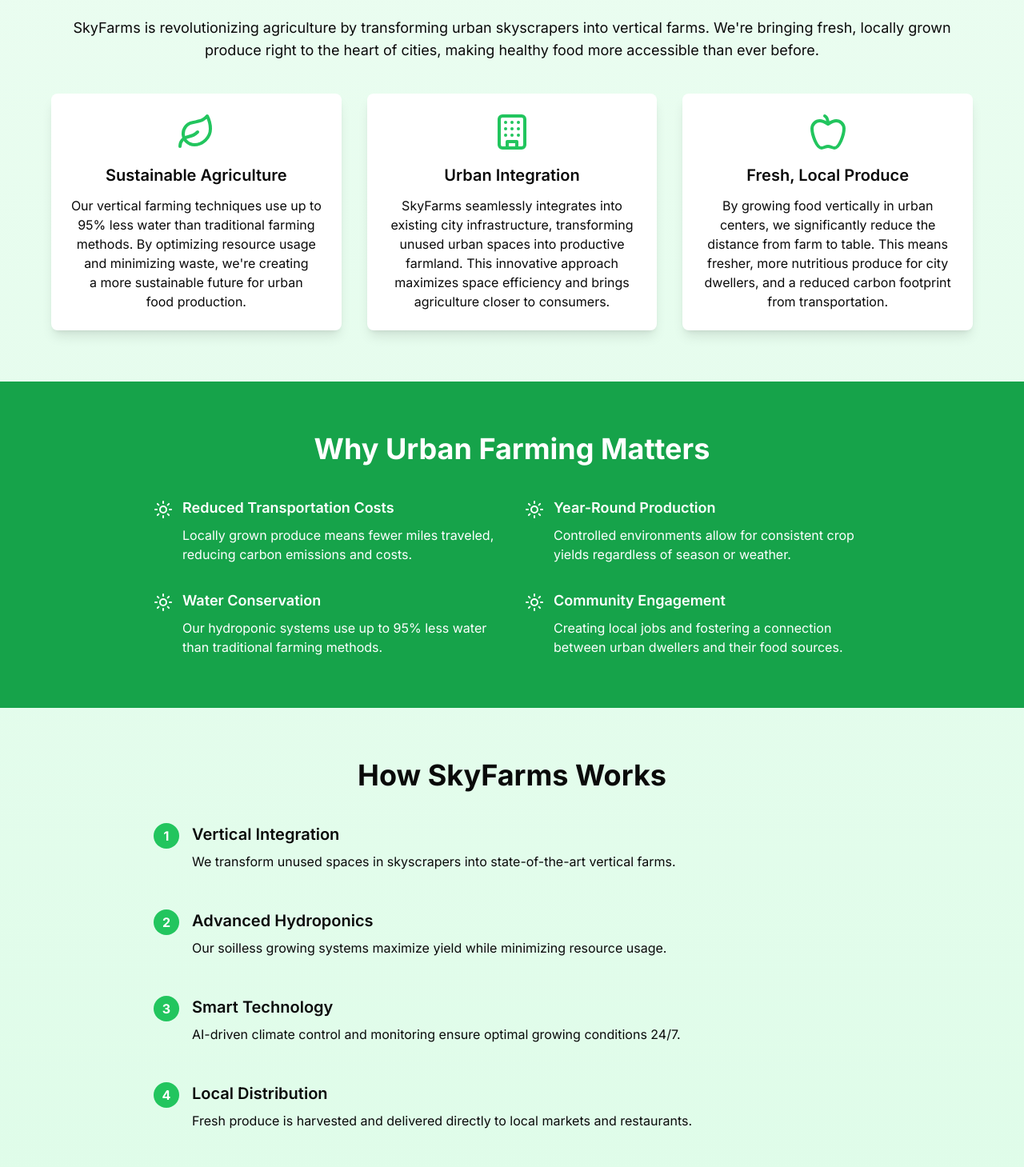
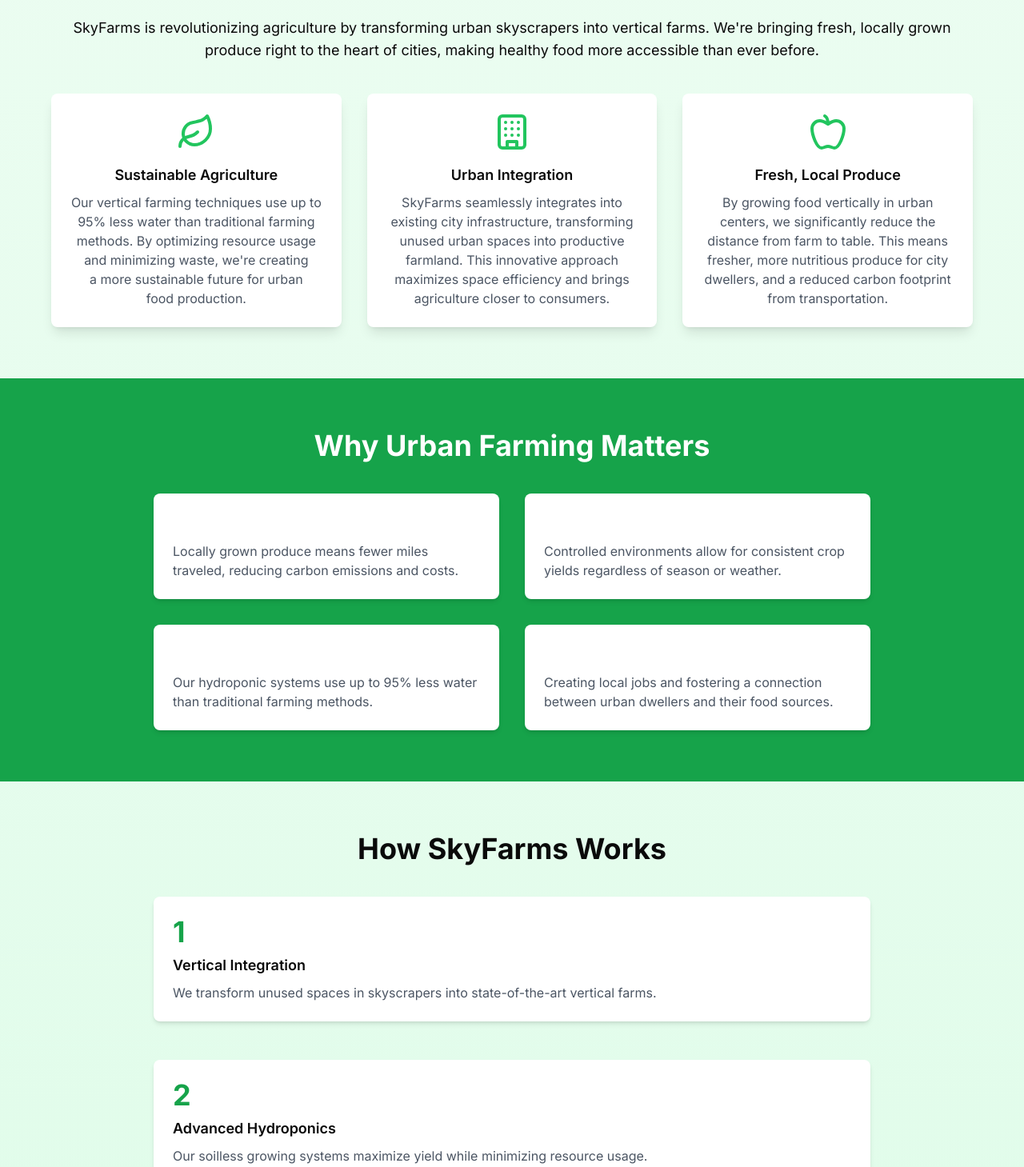
Before and after one commit to amouromar/skyfarms, a Next.js app: page / in a window 1280 px wide. Shown: the part 907-2366 px from the top of the page at 80% size. Built offline with nearby package versions, Linux system fonts and the light colour scheme.

Commit message:
fixed unscaped error

```diff
--- a/src/app/page.tsx
+++ b/src/app/page.tsx
@@ -122,8 +122,8 @@
           </h2>
           <p className="text-base sm:text-lg mb-10">
             SkyFarms is revolutionizing agriculture by transforming urban
-            skyscrapers into vertical farms. We're bringing fresh, locally grown
-            produce right to the heart of cities, making healthy food more
+            skyscrapers into vertical farms. We&apos;re bringing fresh, locally
+            grown produce right to the heart of cities, making healthy food more
             accessible than ever before.
           </p>
           <div className="grid grid-cols-1 sm:grid-cols-2 md:grid-cols-3 gap-8">
@@ -231,56 +231,46 @@
         </div>
       </section>
 
-      {/* Contact Form Modal */}
+      {/* Contact Form Dialog */}
       <Dialog open={isContactFormOpen} onOpenChange={closeContactForm}>
         <DialogContent>
           <DialogHeader>
             <DialogTitle>Contact Us</DialogTitle>
-            {!submitted && !loading && (
             <DialogDescription>
-                Have questions or want to get involved? Fill out the form below,
-                and we’ll get back to you soon!
+              Fill out the form below to get in touch with us.
             </DialogDescription>
-            )}
           </DialogHeader>
-          {!submitted ? (
           <form onSubmit={handleSubmit}>
-              <div className="mb-4">
             <Input
-                  type="text"
+              required
               placeholder="Your Name"
               value={name}
               onChange={(e) => setName(e.target.value)}
+              className="mb-4"
+            />
+            <Input
               required
-                />
-              </div>
-              <div className="mb-4">
-                <Input
               type="email"
               placeholder="Your Email"
               value={email}
               onChange={(e) => setEmail(e.target.value)}
+              className="mb-4"
+            />
+            <Textarea
               required
-                />
-              </div>
-              <div className="mb-4">
-                <Textarea
               placeholder="Your Message"
               value={message}
               onChange={(e) => setMessage(e.target.value)}
-                  required
+              className="mb-4"
             />
-              </div>
             <Button type="submit" disabled={loading} className="w-full">
               {loading ? "Sending..." : "Send Message"}
             </Button>
           </form>
-          ) : (
-            <div className="text-center">
-              <p className="text-lg">
-                Thank you for reaching out! We’ll get back to you soon.
+          {submitted && (
+            <p className="mt-4 text-green-400">
+              Your message has been sent! We&apos;ll get back to you shortly.
             </p>
-            </div>
           )}
         </DialogContent>
       </Dialog>
@@ -288,51 +278,47 @@
   );
 }
 
-function FeatureCard({ icon, title, description }) {
-  return (
-    <motion.div
-      whileHover={{ scale: 1.05 }}
-      className="bg-white p-6 rounded-lg shadow-lg"
-    >
+const FeatureCard = ({
+  icon,
+  title,
+  description,
+}: {
+  icon: React.ReactNode;
+  title: string;
+  description: string;
+}) => (
+  <div className="bg-white rounded-lg shadow-lg p-6">
     <div className="flex justify-center mb-4">{icon}</div>
-      <h3 className="text-lg sm:text-xl font-semibold mb-3">{title}</h3>
-      <p className="text-sm sm:text-base">{description}</p>
-    </motion.div>
+    <h3 className="text-lg font-semibold mb-2">{title}</h3>
+    <p className="text-gray-600">{description}</p>
+  </div>
 );
-}
 
-function BenefitItem({ title, children }) {
-  return (
-    <motion.div
-      initial={{ opacity: 0, y: 20 }}
-      whileInView={{ opacity: 1, y: 0 }}
-      transition={{ duration: 0.5 }}
-      className="flex items-start space-x-3"
-    >
-      <Sun className="w-5 h-5 sm:w-6 sm:h-6 mt-1 flex-shrink-0" />
-      <div>
-        <h3 className="font-semibold text-base sm:text-lg mb-2">{title}</h3>
-        <p className="text-sm sm:text-base">{children}</p>
+const BenefitItem = ({
+  title,
+  children,
+}: {
+  title: string;
+  children: React.ReactNode;
+}) => (
+  <div className="flex flex-col bg-white rounded-lg p-6 shadow-md">
+    <h3 className="text-lg font-semibold mb-2">{title}</h3>
+    <p className="text-gray-600">{children}</p>
   </div>
-    </motion.div>
 );
-}
 
-function Step({ number, title, children }) {
-  return (
-    <motion.div
-      initial={{ opacity: 0, x: -20 }}
-      whileInView={{ opacity: 1, x: 0 }}
-      transition={{ duration: 0.5 }}
-      className="flex items-start space-x-4"
-    >
-      <div className="flex-shrink-0 w-6 h-6 sm:w-8 sm:h-8 bg-green-500 text-white rounded-full flex items-center justify-center font-bold text-sm sm:text-base">
-        {number}
+const Step = ({
+  number,
+  title,
+  children,
+}: {
+  number: number;
+  title: string;
+  children: React.ReactNode;
+}) => (
+  <div className="flex flex-col bg-white rounded-lg p-6 shadow-md">
+    <span className="text-4xl font-bold text-green-600 mb-2">{number}</span>
+    <h3 className="text-lg font-semibold mb-2">{title}</h3>
+    <p className="text-gray-600">{children}</p>
   </div>
-      <div>
-        <h3 className="font-semibold text-lg sm:text-xl mb-2">{title}</h3>
-        <p className="text-sm sm:text-base">{children}</p>
-      </div>
-    </motion.div>
 );
-}
```
Lines whose indentation alone changed are shown as unchanged.
